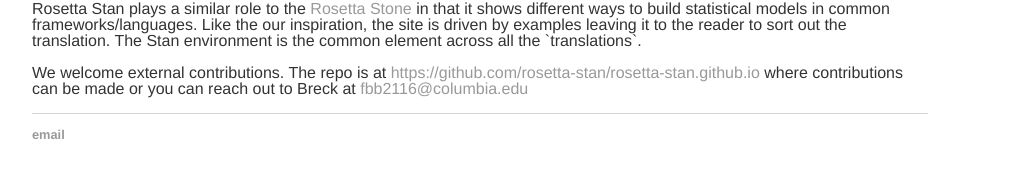
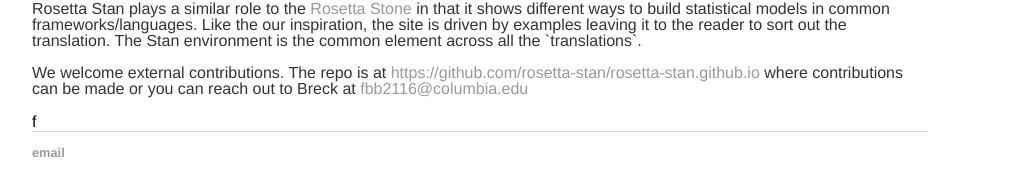
Before and after one commit to rosetta-stan/rosetta-stan.github.io, a Jekyll site: the page built from index.html, in a window 1280 px wide. Shown: the part 515-711 px from the top of the page, without its empty margins (160-1181 px from the left). Built offline with Jekyll 4.4.1, drawn with Linux system fonts in a browser that asks for light colours.

Commit message:
still in draft

```diff
--- a/index.html
+++ b/index.html
@@ -10,3 +10,4 @@
 	</p>
 	<p>We welcome external contributions. The repo is at <a href="https://github.com/rosetta-stan/rosetta-stan.github.io">https://github.com/rosetta-stan/rosetta-stan.github.io</a> where contributions can be made or you can reach out to Breck at <a href="mailto:fbb2116@columbia.edu">fbb2116@columbia.edu</a>
 </div><!-- /.blurb -->
+f
```
